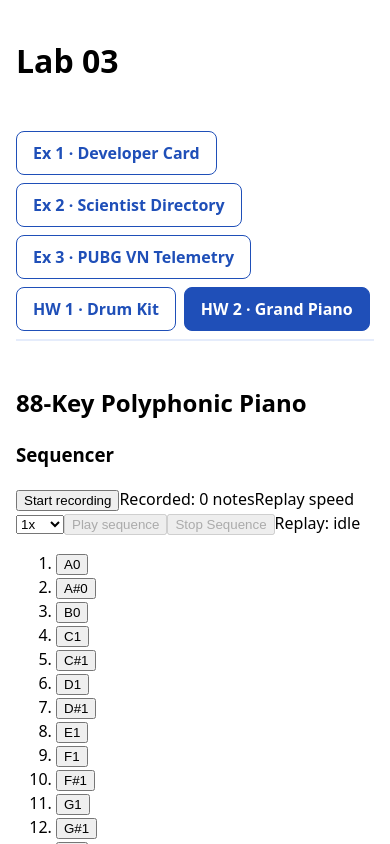
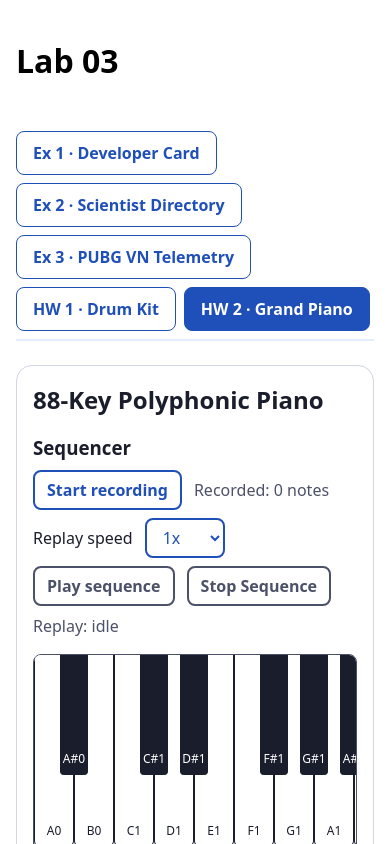
Before and after one commit to Ac-2836/WebDev-Lab03-Inclass, a React (Vite) app: page / in a window 390 px wide. Both pictures are taken after a click on the tab "HW 2 · Grand Piano". Shown: the top 844 px of the page. Built offline with nearby package versions, Linux system fonts and the light colour scheme.

Commit message:
style(hw2): add responsive piano theme

```diff
--- a/src/homeworks/GrandPiano88/GrandPiano88.jsx
+++ b/src/homeworks/GrandPiano88/GrandPiano88.jsx
@@ -1,4 +1,5 @@
 import { useCallback, useEffect, useId, useRef, useState } from 'react';
+import styles from './GrandPiano88.module.css';
 import { PianoKey } from './PianoKey.jsx';
 import { PolyphonicSynth } from './PolyphonicSynth.js';
 import { midiToFrequency, PIANO_KEYS } from './piano-keys.js';
@@ -116,9 +117,12 @@ export function GrandPiano88() {
   };
 
   return (
-    <section aria-labelledby='piano-heading'>
+    <section className={styles.piano} aria-labelledby='piano-heading'>
       <h2 id='piano-heading'>88-Key Polyphonic Piano</h2>
-      <section aria-labelledby='sequencer-heading'>
+      <section
+        className={styles.sequencer}
+        aria-labelledby='sequencer-heading'
+      >
         <h3 id='sequencer-heading'>Sequencer</h3>
         <button
           type='button'
@@ -157,9 +161,17 @@ export function GrandPiano88() {
         </button>
         <output aria-live='polite'>Replay: {replay.toLowerCase()}</output>
       </section>
-      <ol aria-label='Piano keys, A0 to C8'>
+      <section
+        className={styles.scroller}
+        aria-label='Piano keyboard, scrolls sideways'
+        tabIndex={0}
+      >
+        <ol className={styles.strip} aria-label='Piano keys, A0 to C8'>
           {PIANO_KEYS.map((key) => (
-          <li key={key.midi}>
+            <li
+              key={key.midi}
+              className={key.isBlack ? styles.blackSlot : styles.whiteSlot}
+            >
               <PianoKey
                 midi={key.midi}
                 noteName={key.noteName}
@@ -172,5 +184,6 @@ export function GrandPiano88() {
           ))}
         </ol>
       </section>
+    </section>
   );
 }
--- /dev/null
+++ b/src/homeworks/GrandPiano88/GrandPiano88.module.css
@@ -0,0 +1,158 @@
+.piano {
+  --panel-bg: #ffffff;
+  --panel-border: #d0d5e2;
+  --text-main: #1a1d2b;
+  --text-muted: #4b5168;
+  --accent: #1f4fb8;
+  --accent-soft: #e5ecfb;
+  --white-key-width: 2.5rem;
+  --white-key-height: 12rem;
+  --black-key-width: 1.75rem;
+  --black-key-height: 7.5rem;
+  --gap: 1rem;
+
+  width: 100%;
+  padding: var(--gap);
+  display: grid;
+  gap: var(--gap);
+  color: var(--text-main);
+  background: var(--panel-bg);
+  border: 1px solid var(--panel-border);
+  border-radius: 16px;
+}
+
+.piano h2,
+.piano h3 {
+  margin: 0;
+}
+
+.sequencer {
+  display: flex;
+  flex-wrap: wrap;
+  align-items: center;
+  gap: 0.5rem 0.75rem;
+}
+
+.sequencer h3 {
+  flex-basis: 100%;
+}
+
+.sequencer button,
+.sequencer select {
+  min-height: 2.5rem;
+  padding: 0.25rem 0.75rem;
+  font: inherit;
+  color: var(--accent);
+  background: var(--panel-bg);
+  border: 2px solid var(--accent);
+  border-radius: 8px;
+}
+
+.sequencer button {
+  font-weight: 600;
+  cursor: pointer;
+}
+
+.sequencer button:disabled {
+  color: var(--text-muted);
+  border-color: var(--text-muted);
+  cursor: not-allowed;
+}
+
+.sequencer output {
+  color: var(--text-muted);
+}
+
+.piano :focus-visible {
+  outline: 3px solid var(--accent);
+  outline-offset: 2px;
+}
+
+/* The 52 white keys are wider than a phone: the strip scrolls inside this
+   labelled, keyboard-focusable region; the page itself never scrolls. */
+.scroller {
+  overflow-x: auto;
+  padding-bottom: 0.5rem;
+  border: 1px solid var(--text-muted);
+  border-radius: 8px;
+}
+
+.strip {
+  margin: 0;
+  padding: 0;
+  list-style: none;
+  display: flex;
+  width: max-content;
+}
+
+.whiteSlot {
+  flex: none;
+  width: var(--white-key-width);
+}
+
+/* A black key sits on the boundary between its two white neighbours: its
+   slot is zero wide and the key is centred on it. */
+.blackSlot {
+  flex: none;
+  position: relative;
+  width: 0;
+  z-index: 1;
+}
+
+.key {
+  display: flex;
+  align-items: end;
+  justify-content: center;
+  padding: 0 0 0.375rem;
+  font: inherit;
+  font-size: 0.75rem;
+  cursor: pointer;
+  user-select: none;
+  touch-action: manipulation;
+  transition: transform 60ms ease-out;
+}
+
+.white {
+  width: 100%;
+  height: var(--white-key-height);
+  color: var(--text-main);
+  background: #ffffff;
+  border: 1px solid var(--text-main);
+  border-top: 0;
+  border-radius: 0 0 6px 6px;
+}
+
+.black {
+  position: absolute;
+  top: 0;
+  left: calc(var(--black-key-width) / -2);
+  width: var(--black-key-width);
+  height: var(--black-key-height);
+  color: #ffffff;
+  background: var(--text-main);
+  border: 1px solid var(--text-main);
+  border-top: 0;
+  border-radius: 0 0 4px 4px;
+}
+
+/* Pressed is shown by fill, an inset ring and a shift, not by colour alone. */
+.key[aria-pressed='true'] {
+  color: #ffffff;
+  background: var(--accent);
+  box-shadow: inset 0 0 0 3px #ffffff;
+  transform: translateY(2px);
+}
+
+.white:focus-visible {
+  outline-offset: -5px;
+}
+
+.black:focus-visible {
+  box-shadow: 0 0 0 2px #ffffff;
+}
+
+@media (prefers-reduced-motion: reduce) {
+  .key {
+    transition: none;
+  }
+}
--- a/src/homeworks/GrandPiano88/PianoKey.jsx
+++ b/src/homeworks/GrandPiano88/PianoKey.jsx
@@ -1,4 +1,5 @@
 import { memo } from 'react';
+import styles from './GrandPiano88.module.css';
 
 // Slide contract. Re-renders only when its own props change; the parent
 // passes referentially stable onNoteOn / onNoteOff.
@@ -28,7 +29,7 @@ export const PianoKey = memo(function PianoKey({
   return (
     <button
       type='button'
-      className={`key ${isBlack ? 'key--black' : 'key--white'}`}
+      className={`${styles.key} ${isBlack ? styles.black : styles.white}`}
       aria-pressed={isPressed}
       onPointerDown={(e) => e.button === 0 && onNoteOn(midi)}
       onPointerUp={release}
```
Lines whose indentation alone changed are shown as unchanged.
